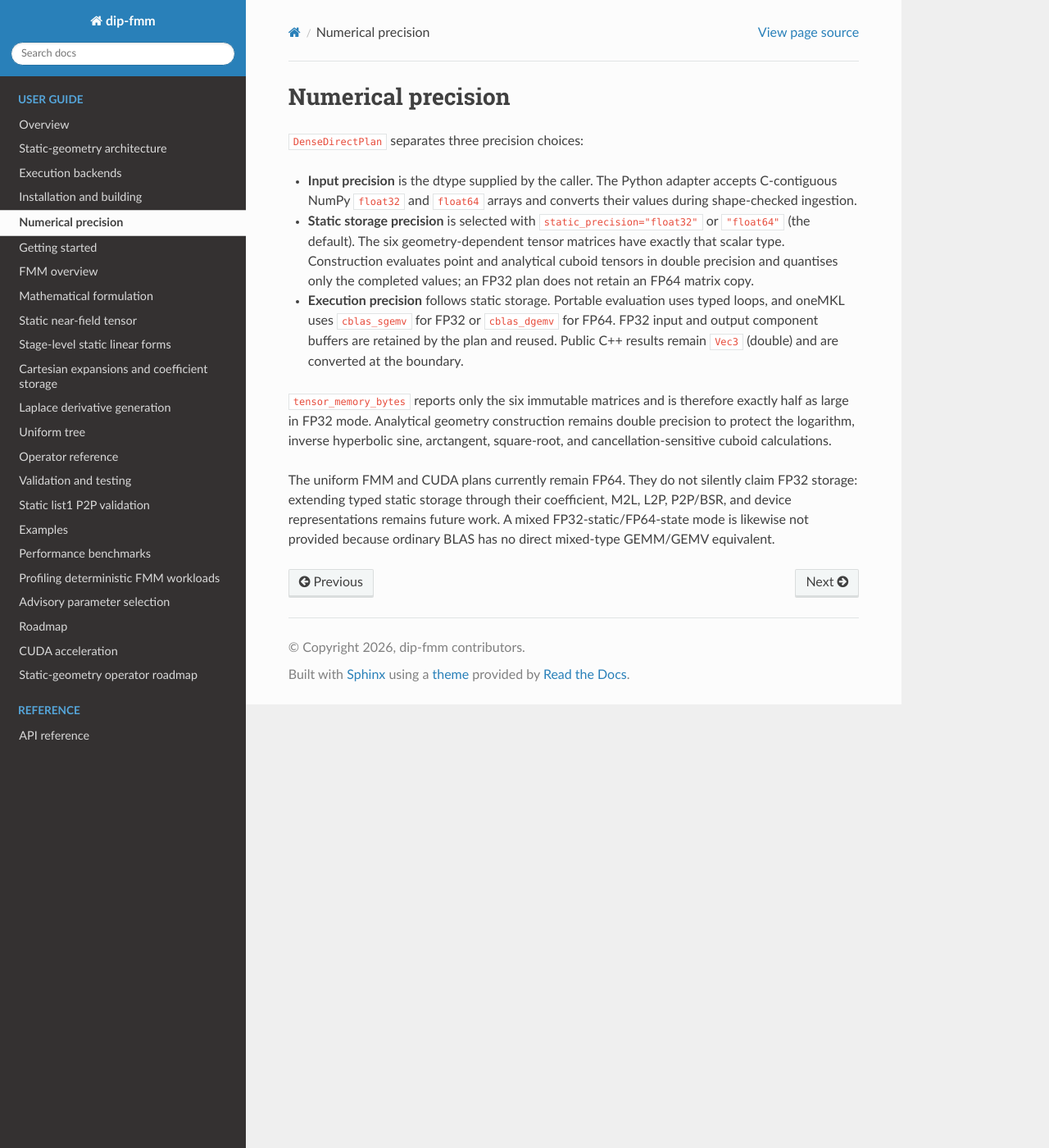
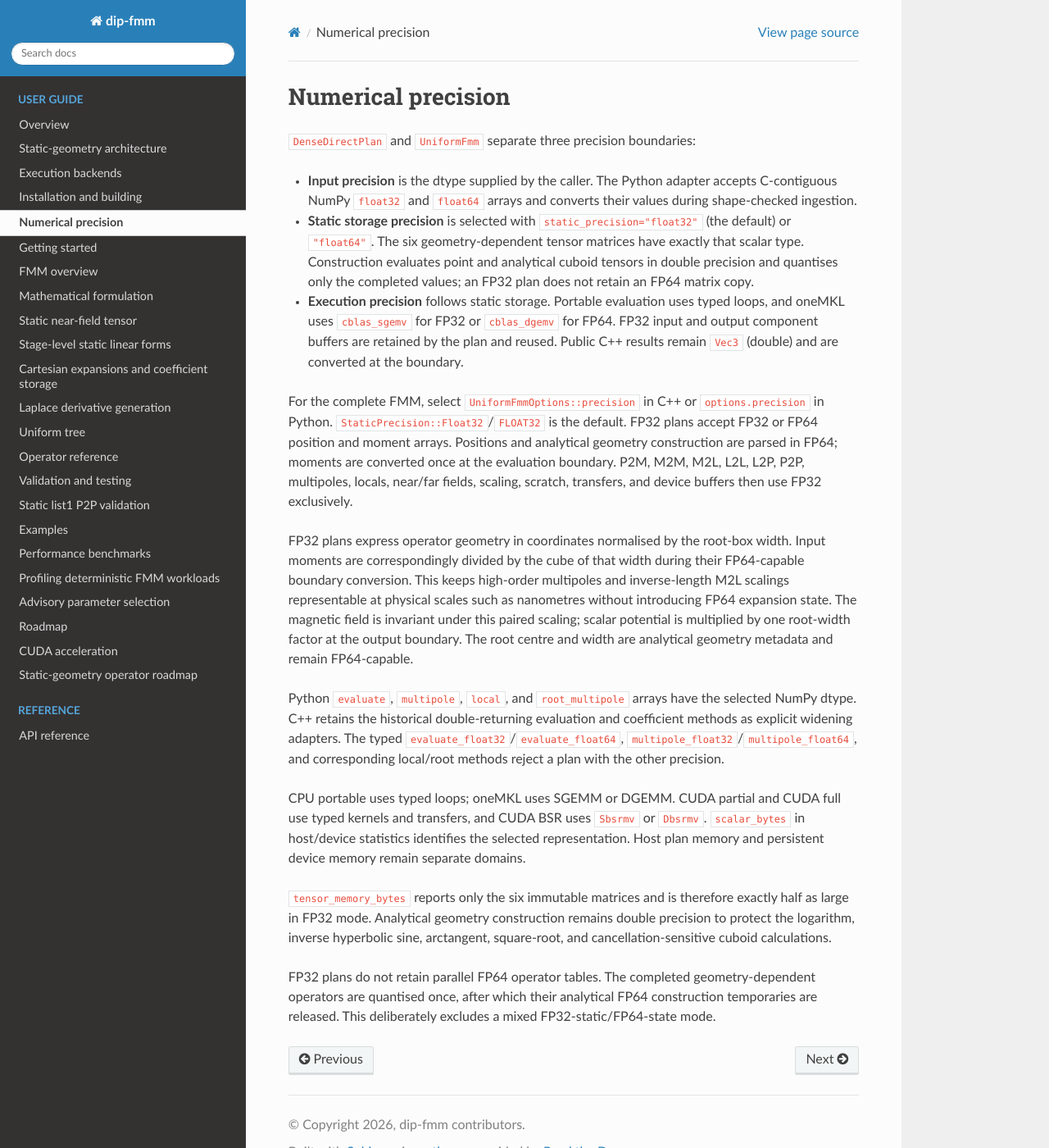
Before and after one commit to Ximtecs/dip-fmm, a Sphinx documentation site: the page built from docs/precision.md, in a window 1280 px wide and 1400 px high. Shown: the whole window at 82% size. Built offline with Sphinx 7.4.7 and the Read the Docs theme 3.1.0, drawn with Linux system fonts in a browser that asks for light colours; the version number is read from the project's files by our own code.

```diff
--- a/docs/precision.md
+++ b/docs/precision.md
@@ -1,12 +1,12 @@
 # Numerical precision
 
-`DenseDirectPlan` separates three precision choices:
+`DenseDirectPlan` and `UniformFmm` separate three precision boundaries:
 
 * **Input precision** is the dtype supplied by the caller. The Python adapter
   accepts C-contiguous NumPy `float32` and `float64` arrays and converts their
   values during shape-checked ingestion.
 * **Static storage precision** is selected with `static_precision="float32"`
-  or `"float64"` (the default). The six geometry-dependent tensor matrices
+  (the default) or `"float64"`. The six geometry-dependent tensor matrices
   have exactly that scalar type. Construction evaluates point and analytical
   cuboid tensors in double precision and quantises only the completed values;
   an FP32 plan does not retain an FP64 matrix copy.
@@ -16,13 +16,41 @@
   reused. Public C++ results remain `Vec3` (double) and are converted at the
   boundary.
 
+For the complete FMM, select `UniformFmmOptions::precision` in C++ or
+`options.precision` in Python. `StaticPrecision::Float32`/`FLOAT32` is the
+default. FP32 plans accept FP32 or FP64 position and moment arrays. Positions
+and analytical geometry construction are parsed in FP64; moments are converted
+once at the evaluation boundary. P2M, M2M, M2L, L2L, L2P, P2P, multipoles,
+locals, near/far fields, scaling, scratch, transfers, and device buffers then
+use FP32 exclusively.
+
+FP32 plans express operator geometry in coordinates normalised by the root-box
+width. Input moments are correspondingly divided by the cube of that width
+during their FP64-capable boundary conversion. This keeps high-order
+multipoles and inverse-length M2L scalings representable at physical scales
+such as nanometres without introducing FP64 expansion state. The magnetic
+field is invariant under this paired scaling; scalar potential is multiplied
+by one root-width factor at the output boundary. The root centre and width are
+analytical geometry metadata and remain FP64-capable.
+
+Python `evaluate`, `multipole`, `local`, and `root_multipole` arrays have the
+selected NumPy dtype. C++ retains the historical double-returning evaluation
+and coefficient methods as explicit widening adapters. The typed
+`evaluate_float32`/`evaluate_float64`, `multipole_float32`/`multipole_float64`,
+and corresponding local/root methods reject a plan with the other precision.
+
+CPU portable uses typed loops; oneMKL uses SGEMM or DGEMM. CUDA partial and
+CUDA full use typed kernels and transfers, and CUDA BSR uses `Sbsrmv` or
+`Dbsrmv`. `scalar_bytes` in host/device statistics identifies the selected
+representation. Host plan memory and persistent device memory remain separate
+domains.
+
 `tensor_memory_bytes` reports only the six immutable matrices and is therefore
 exactly half as large in FP32 mode. Analytical geometry construction remains
 double precision to protect the logarithm, inverse hyperbolic sine, arctangent,
 square-root, and cancellation-sensitive cuboid calculations.
 
-The uniform FMM and CUDA plans currently remain FP64. They do not silently
-claim FP32 storage: extending typed static storage through their coefficient,
-M2L, L2P, P2P/BSR, and device representations remains future work. A mixed
-FP32-static/FP64-state mode is likewise not provided because ordinary BLAS has
-no direct mixed-type GEMM/GEMV equivalent.
+FP32 plans do not retain parallel FP64 operator tables. The completed
+geometry-dependent operators are quantised once, after which their analytical
+FP64 construction temporaries are released. This deliberately excludes a
+mixed FP32-static/FP64-state mode.
```
Also changed, not shown: README.md (+5 -0 lines), 2 other files.
